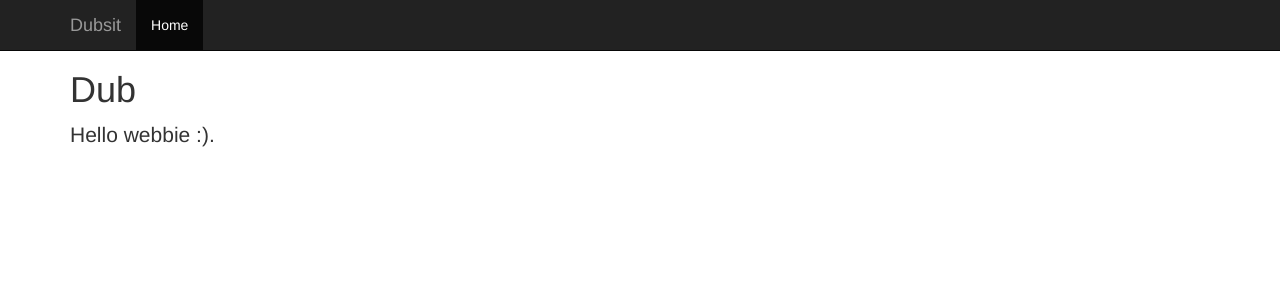
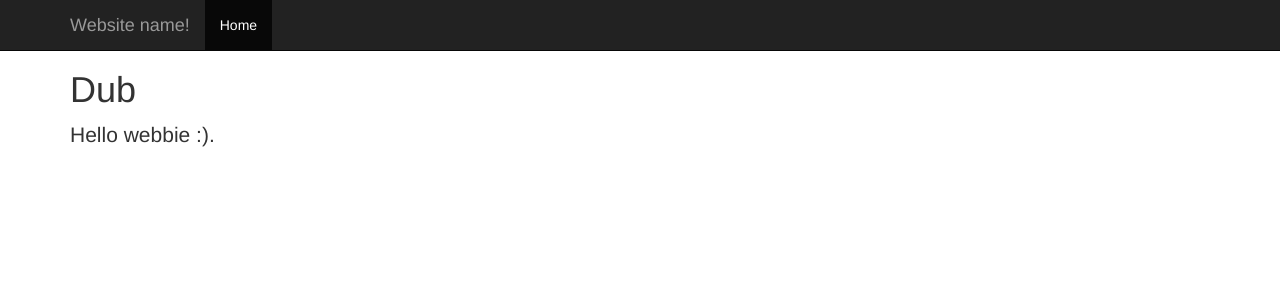
Before and after one commit to AbhiAgarwal/Tornado-Template, a Python web app: template tornado/templates/index.html in a window 1280 px wide. Shown: the top 300 px of the page. Run offline with Jinja, Linux system fonts and the light colour scheme; the template is opened without the code that fills it, so the values that code supplies are empty.

Commit message:
Adding More

```diff
--- a/tornado/templates/index.html
+++ b/tornado/templates/index.html
@@ -2,7 +2,7 @@
 <html xmlns="http://www.w3.org/1999/xhtml">
   <head>
     <meta http-equiv="Content-Type" content="text/html; charset=UTF-8"/>
-    <title>Dubsit</title>
+    <title>Website name!</title>
     <link rel="stylesheet" href="{{ static_url("css/bootstrap.css") }}" type="text/css"/>
     <link rel="stylesheet" href="{{ static_url("css/template.css") }}" type="text/css"/>
   </head>
@@ -16,7 +16,7 @@
             <span class="icon-bar"></span>
             <span class="icon-bar"></span>
           </button>
-          <a class="navbar-brand" href="#">Dubsit</a>
+          <a class="navbar-brand" href="#">Website name!</a>
         </div>
         <div class="collapse navbar-collapse">
           <ul class="nav navbar-nav">
@@ -43,7 +43,7 @@
       (i[r].q=i[r].q||[]).push(arguments)},i[r].l=1*new Date();a=s.createElement(o),
       m=s.getElementsByTagName(o)[0];a.async=1;a.src=g;m.parentNode.insertBefore(a,m)
       })(window,document,'script','//www.google-analytics.com/analytics.js','ga');
-      ga('create', 'UA-39634458-3', 'dubsit.com');
+      ga('create', '', '');
       ga('send', 'pageview');
     </script>
   </body>
```
